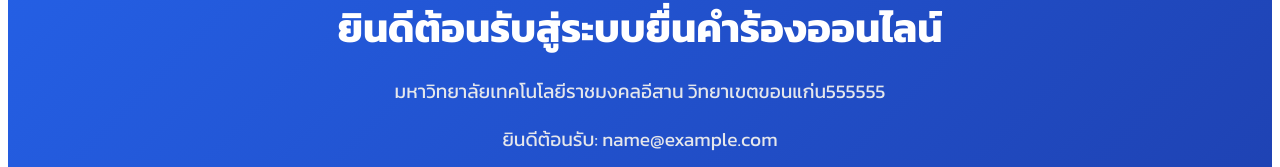
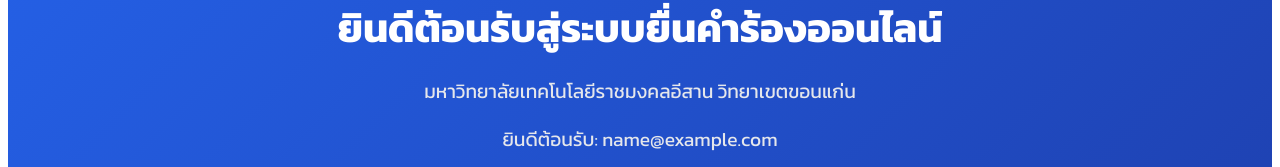
Before and after one commit to BeamPeerawat/SWE-Project, a Vue app in the folder SWE Project Frontend/: page /home in a window 1280 px wide. Shown: the part 303-470 px from the top of the page. Built offline with nearby package versions, Linux system fonts and the light colour scheme; sample sign-in values are in the browser's storage.

Commit message:
ลบ555

```diff
--- a/SWE Project Frontend/src/views/Home.vue
+++ b/SWE Project Frontend/src/views/Home.vue
@@ -5,7 +5,7 @@
       <div class="hero-content">
         <img src="@/assets/rmuti-logo.png" alt="RMUTI Logo" class="logo" />
         <h1>ยินดีต้อนรับสู่ระบบยื่นคำร้องออนไลน์</h1>
-        <p>มหาวิทยาลัยเทคโนโลยีราชมงคลอีสาน วิทยาเขตขอนแก่น555555</p>
+        <p>มหาวิทยาลัยเทคโนโลยีราชมงคลอีสาน วิทยาเขตขอนแก่น</p>
         <p v-if="user">ยินดีต้อนรับ: {{ user.email }}</p>
         <router-link to="/request" class="cta-btn">เริ่มยื่นคำร้อง</router-link>
       </div>
```
